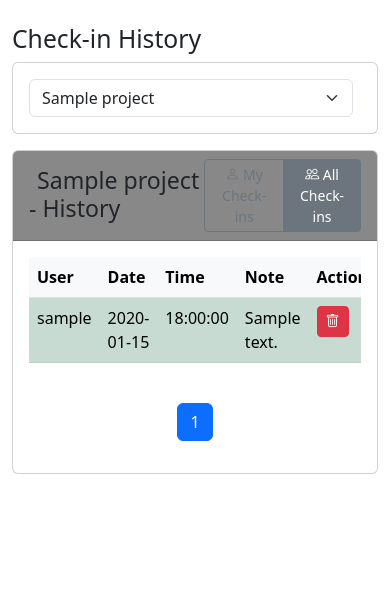
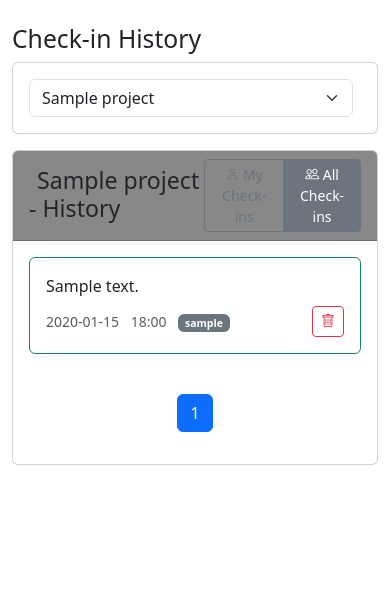
Before and after one commit to infergit/daily-checkin, a Flask app: page /checkin/history in a window 390 px wide. Shown: the part 56-659 px from the top of the page. Run offline with Flask 3, Linux system fonts and the light colour scheme; a user stored in the database is signed in; tables that the repository leaves empty hold one stand-in row (values such as "Sample post"); some libraries are stand-ins or nearby versions.

Commit message:
checkin在移动端展示优化

```diff
--- a/app/static/js/main.js
+++ b/app/static/js/main.js
@@ -114,9 +114,10 @@ document.addEventListener('DOMContentLoaded', function() {
                         .then(response => response.json())
                         .then(data => {
                             if (data.success) {
-                                // Find the table row and remove it
-                                const row = newForm.closest('tr');
+                                // Try to find parent element (could be a table row or a card)
+                                const row = newForm.closest('tr') || newForm.closest('.card');
 
+                                if (row) {
                                     // Optional: Add fade-out animation
                                     row.style.transition = 'opacity 0.3s';
                                     row.style.opacity = '0';
@@ -125,10 +126,13 @@ document.addEventListener('DOMContentLoaded', function() {
                                     setTimeout(() => {
                                         row.remove();
 
-                                    // Check if table is now empty
-                                    const tbody = document.querySelector('tbody');
-                                    if (tbody && tbody.children.length === 0) {
-                                        // Replace table with "no records" message
+                                        // Check if table/container is now empty
+                                        const container = document.querySelector('tbody') || document.querySelector('.d-md-none');
+
+                                        if ((container && container.children.length === 0) ||
+                                            (container.tagName === 'TBODY' && container.querySelectorAll('tr').length === 0)) {
+
+                                            // Replace with "no records" message
                                             const tableContainer = document.querySelector('.table-responsive');
                                             if (tableContainer) {
                                                 tableContainer.innerHTML = `
@@ -145,6 +149,11 @@ document.addEventListener('DOMContentLoaded', function() {
                                         // Show success message
                                         showToast('Check-in deleted successfully', 'success');
                                     }, 300);
+                                } else {
+                                    // If we couldn't find the parent element, just reload the page
+                                    showToast('Check-in deleted successfully. Refreshing...', 'success');
+                                    setTimeout(() => window.location.reload(), 1000);
+                                }
                             } else {
                                 showToast(data.message || 'An error occurred', 'danger');
                             }
--- a/app/templates/checkin/history.html
+++ b/app/templates/checkin/history.html
@@ -42,7 +42,8 @@
     <div class="card-body">
         {% if checkins.items %}
             <div class="table-responsive" id="checkin-table-container">
-                <table class="table table-striped table-hover">
+                <!-- For desktop: Regular table -->
+                <table class="table table-striped table-hover d-none d-md-table">
                     <thead class="table-light">
                         <tr>
                             {% if view_mode == 'all' and is_public %}
@@ -80,6 +81,45 @@
                         {% endfor %}
                     </tbody>
                 </table>
+
+                <!-- For mobile: Card-based layout -->
+                <div class="d-md-none">
+                    {% for check, username in checkins.items %}
+                        <div class="card mb-3 {% if check.user_id == current_user.id %}border-success{% endif %}">
+                            <div class="card-body p-3">
+                                <!-- First row: Note (main content) -->
+                                <div class="mb-2">
+                                    <p class="mb-1">{{ check.note or '—' }}</p>
+                                </div>
+
+                                <!-- Second row: Metadata and actions -->
+                                <div class="d-flex justify-content-between align-items-center small text-muted">
+                                    <!-- Left side: Date, time, username -->
+                                    <div>
+                                        <span class="me-2">{{ check.display_date.strftime('%Y-%m-%d') }}</span>
+                                        <span>{{ check.check_time.strftime('%H:%M') }}</span>
+                                        {% if view_mode == 'all' and is_public %}
+                                        <span class="ms-2 badge bg-secondary">{{ username }}</span>
+                                        {% endif %}
+                                    </div>
+
+                                    <!-- Right side: Actions -->
+                                    <div>
+                                        {% if check.user_id == current_user.id %}
+                                        <form action="{{ url_for('checkin.delete_checkin', checkin_id=check.id) }}" method="POST"
+                                              class="d-inline delete-checkin-form">
+                                            <input type="hidden" name="csrf_token" value="{{ csrf_token() }}">
+                                            <button type="submit" class="btn btn-sm btn-outline-danger">
+                                                <i class="bi bi-trash"></i>
+                                            </button>
+                                        </form>
+                                        {% endif %}
+                                    </div>
+                                </div>
+                            </div>
+                        </div>
+                    {% endfor %}
+                </div>
             </div>
 
             <!-- The pagination is now outside the table-responsive div -->
```
Also changed, not shown: app/templates/checkin/partials/history_table.html (+41 -1 lines). Lines whose indentation alone changed are shown as unchanged.
